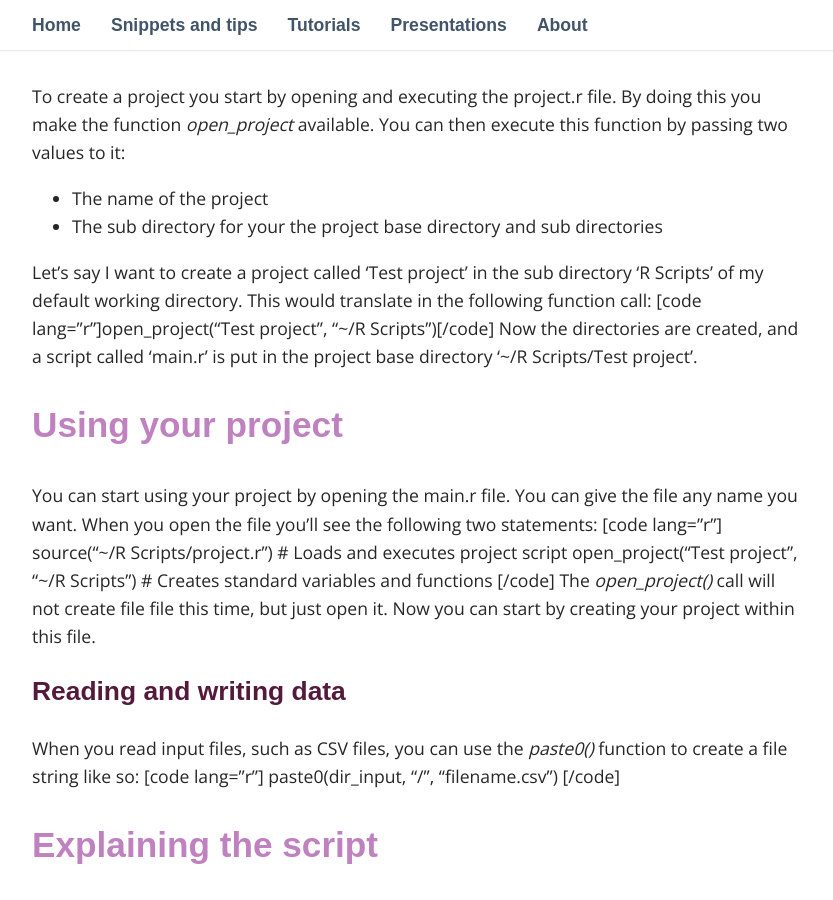
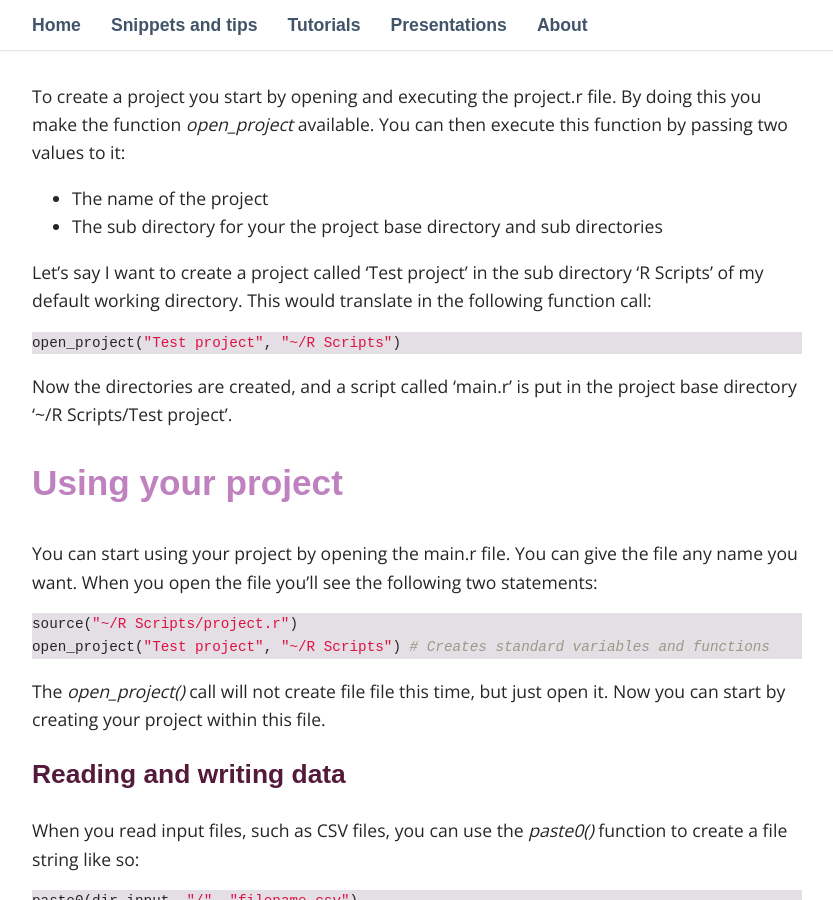
Before and after one commit to mark-me/mark-me.github.io, a Jekyll site: the page built from _pages/tutorials/creating-your-own-project-template.md, in a window 1280 px wide and 900 px high, scrolled down 1882 px. Shown: the whole window, without its empty margins (223-1056 px from the left). Built offline with Jekyll 4.4.1, drawn with Linux system fonts in a browser that asks for light colours; some web fonts are replaced; some of the changed text lies outside the part shown.

Commit message:
WordPress migration

````diff
--- a/_pages/tutorials/creating-your-own-project-template.md
+++ b/_pages/tutorials/creating-your-own-project-template.md
@@ -32,7 +32,9 @@ In R itself it will:
 
 # Saving the script
 
-To start off with you can [save the project.r script](https://github.com/mark-me/The-R-Pages/blob/master/project.r) in your the default working directory. If you have no idea what I'm talking about you can find this through the options screen: ![working_directory_setting](https://markzwart.files.wordpress.com/2017/05/working_directory_setting.png) Probably your default working directory is different than mine. The ~ sign refers to the home directory. In Windows the home directory is not a familiar concept, but is is the My Documents directory instead. If you're a control freak like me, you want a different working directory than the default. If you have chosen another than the default you should also adjust the script to make it work. For an explanation if <span style="color:#ff0000;">TODO</span>
+To start off with you can [save the project.r script](https://github.com/mark-me/The-R-Pages/blob/master/project.r) in your the default working directory. If you have no idea what I'm talking about you can find this through the options screen:
+![working_directory_setting](https://markzwart.files.wordpress.com/2017/05/working_directory_setting.png)
+Probably your default working directory is different than mine. The ~ sign refers to the home directory. In Windows the home directory is not a familiar concept, but is is the My Documents directory instead. If you're a control freak like me, you want a different working directory than the default. If you have chosen another than the default you should also adjust the script to make it work. For an explanation if <span style="color:#ff0000;">TODO</span>
 
 # Creating a project
 
@@ -41,14 +43,31 @@ To create a project you start by opening and executing the project.r file. By do
 *   The name of the project
 *   The sub directory for your the project base directory and sub directories
 
-Let's say I want to create a project called 'Test project' in the sub directory 'R Scripts' of my default working directory. This would translate in the following function call: [code lang="r"]open_project("Test project", "~/R Scripts")[/code] Now the directories are created, and a script called 'main.r' is put in the project base directory '~/R Scripts/Test project'.
+Let's say I want to create a project called 'Test project' in the sub directory 'R Scripts' of my default working directory. This would translate in the following function call:
+
+```r
+open_project("Test project", "~/R Scripts")
+```
+
+Now the directories are created, and a script called 'main.r' is put in the project base directory '~/R Scripts/Test project'.
 
 # Using your project
 
-You can start using your project by opening the main.r file. You can give the file any name you want. When you open the file you'll see the following two statements: [code lang="r"] source("~/R Scripts/project.r") # Loads and executes project script open_project("Test project", "~/R Scripts") # Creates standard variables and functions [/code] The _open_project()_ call will not create file file this time, but just open it. Now you can start by creating your project within this file.
+You can start using your project by opening the main.r file. You can give the file any name you want. When you open the file you'll see the following two statements:
+
+```r
+source("~/R Scripts/project.r")
+open_project("Test project", "~/R Scripts") # Creates standard variables and functions
+```
+
+The _open_project()_ call will not create file file this time, but just open it. Now you can start by creating your project within this file.
 
 ## Reading and writing data
 
-When you read input files, such as CSV files, you can use the _paste0()_ function to create a file string like so: [code lang="r"] paste0(dir_input, "/", "filename.csv") [/code]
+When you read input files, such as CSV files, you can use the _paste0()_ function to create a file string like so:
+
+```r
+paste0(dir_input, "/", "filename.csv")
+```
 
 # Explaining the script
````
Also changed, not shown: _pages/snippets-and-tips/script-structuring.md (+3 -1 lines).
